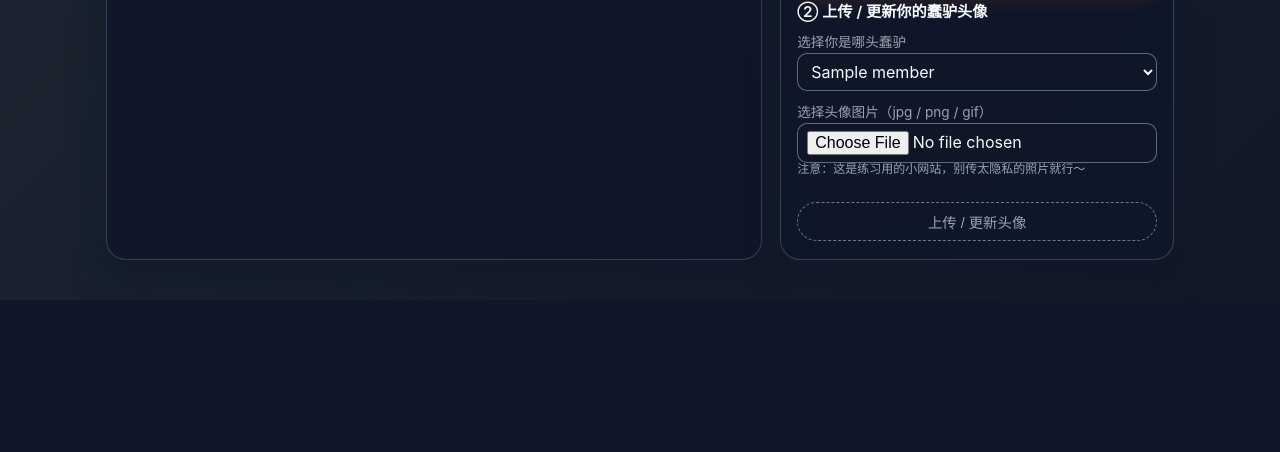
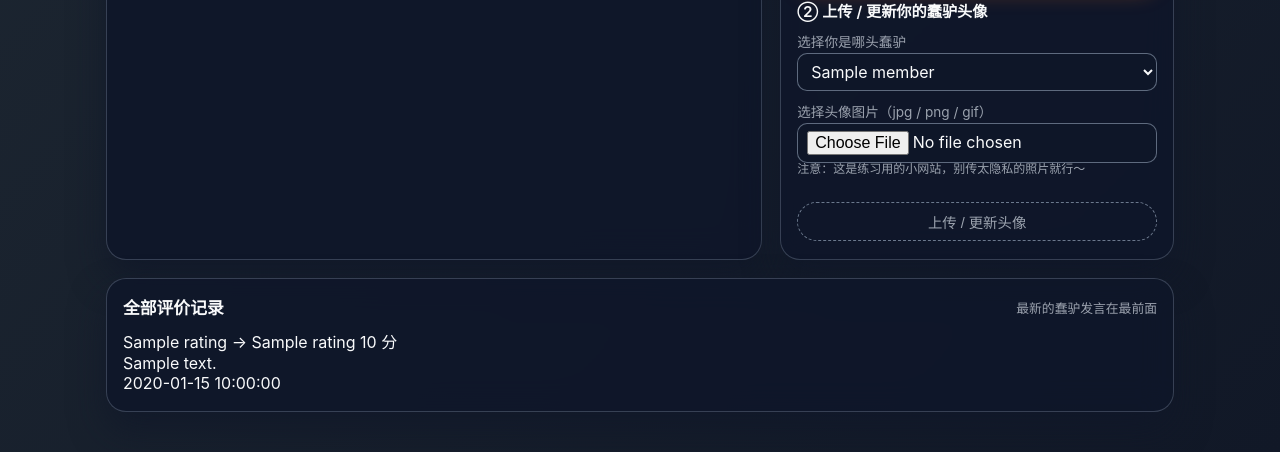
Before and after one commit to jinshenwudi/-hello2, a Flask app: template templates/index.html in a window 1280 px wide. Shown: the part 674-1126 px from the top of the page. Before the commit the page ends 934 px from the top, so only its background shows below. Run offline with Flask 3, Linux system fonts and the light colour scheme; the template is opened without the code that fills it: most values are stand-ins (such as "Sample title", 1, 10 or a date in 2020); grey boxes marked "Sample" are stand-in pictures.

Commit message:
Update index.html

```diff
--- a/templates/index.html
+++ b/templates/index.html
@@ -441,7 +441,35 @@
             </form>
         </section>
     </div>
-</div>
+    <!-- 全部评价记录 -->
+    <section class="card" style="margin-top: 18px;">
+        <div class="card-title">
+            <h2>全部评价记录</h2>
+            <small>最新的蠢驴发言在最前面</small>
+        </div>
+
+        {% if rating_list %}
+            <div class="rating-list">
+                {% for r in rating_list %}
+                    <article class="rating-item">
+                        <div class="rating-meta">
+                            <span class="rating-names">{{ r.rater_name }} → {{ r.target_name }}</span>
+                            <span class="rating-score">{{ r.score }} 分</span>
+                        </div>
+                        {% if r.comment %}
+                            <div class="rating-comment">{{ r.comment }}</div>
+                        {% endif %}
+                        {% if r.time %}
+                            <div class="rating-time">{{ r.time }}</div>
+                        {% endif %}
+                    </article>
+                {% endfor %}
+            </div>
+        {% else %}
+            <p class="muted">还没有任何评价记录，快去当第一头勇敢的蠢驴吧～</p>
+        {% endif %}
+    </section>
+</div>  <!-- page 结束 -->
 
 <script>
     async function submitRating() {
```
